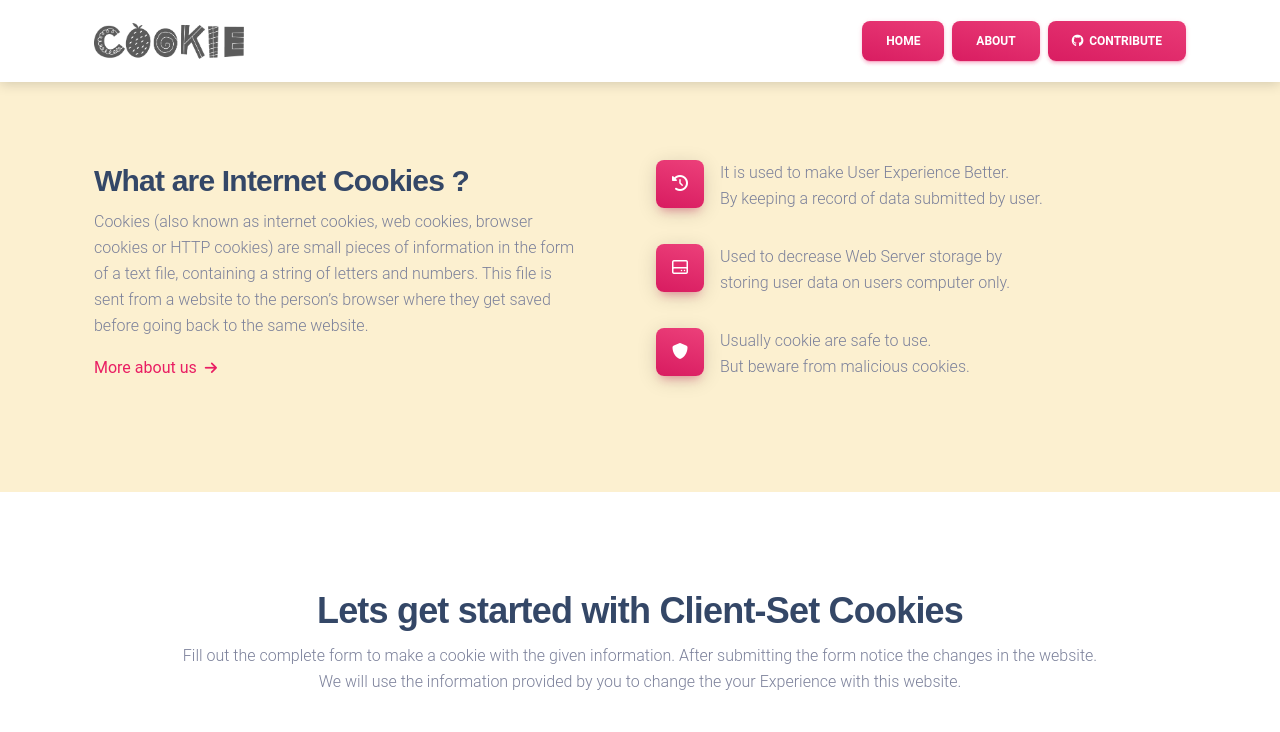
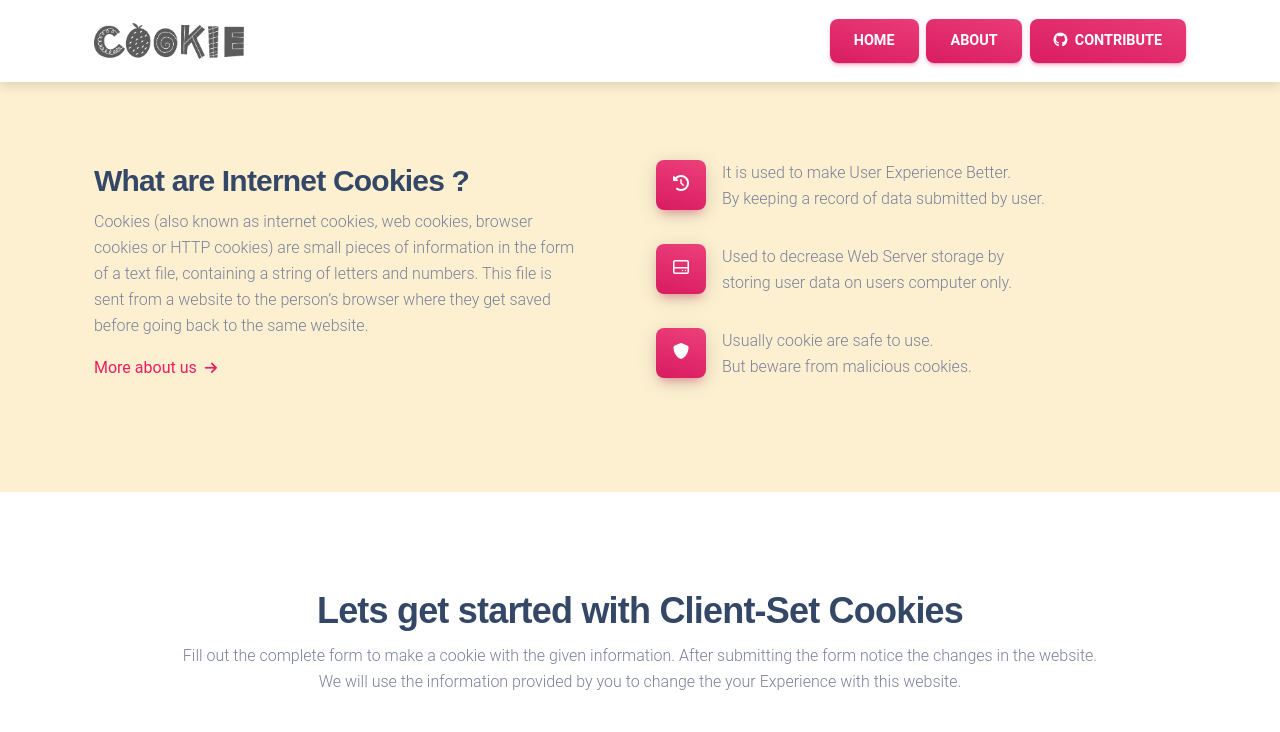
Before and after one commit to akhil-aggarwal/cookie, a website: page index.html in a window 1280 px wide. Shown: the top 732 px of the page. Drawn offline with nearby package versions, Linux system fonts and the light colour scheme.

Commit message:
Elegent button size & icon size

```diff
--- a/style.css
+++ b/style.css
@@ -8,7 +8,8 @@
     z-index: 10;
 }
 
-html, body {
+html,
+body {
     scroll-behavior: smooth;
 }
 
@@ -52,3 +53,15 @@ to the top */
     position: fixed;
     width: 100vw;
 }
+
+
+/* Overriding vendor css */
+
+.btn {
+    font-size: 0.9rem;
+}
+
+.icon-shape {
+    width: 50px;
+    height: 50px;
+}
```
